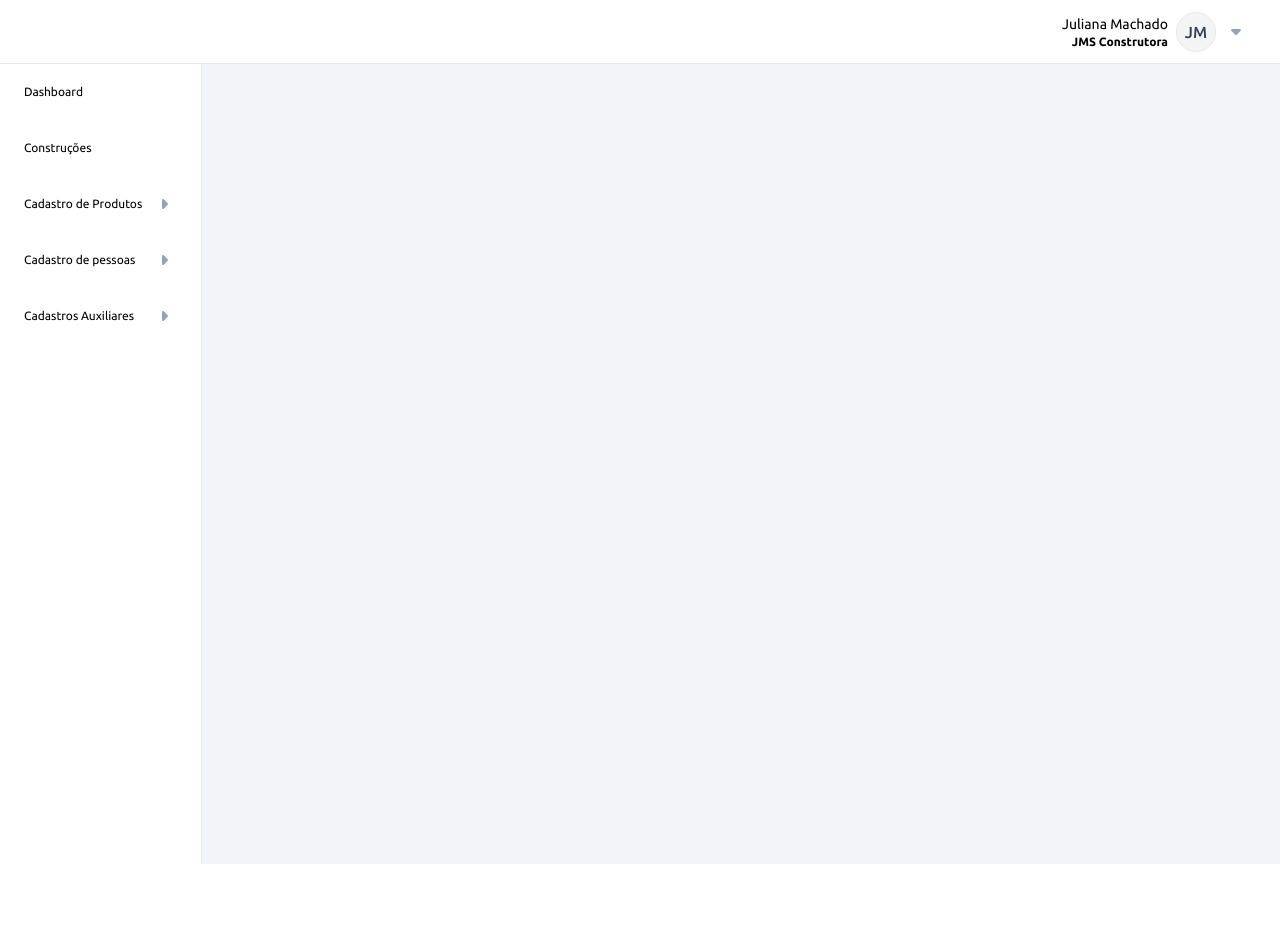
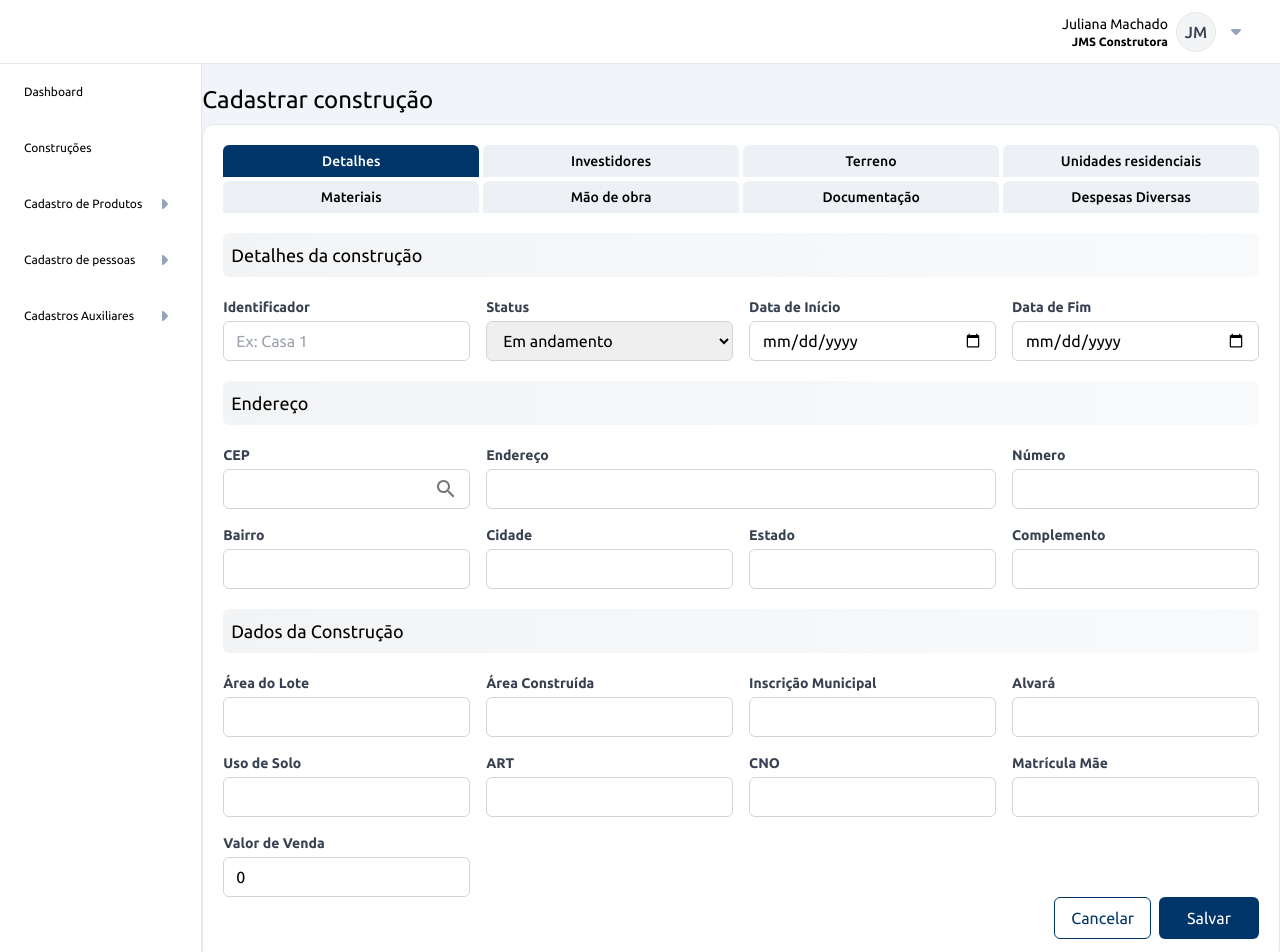
Before and after one commit to paulosjunior7/obras-app-frontend, a React (Vite) app: page /construcoes/cadastrar in a window 1280 px wide. Before the commit this address led to /. Shown: the top 952 px of the page. Before the commit the page ends 864 px from the top, so only its background shows below. Built offline with nearby package versions, Linux system fonts and the light colour scheme.

Commit message:
detalhes

```diff
--- a/src/components/Sidebar.tsx
+++ b/src/components/Sidebar.tsx
@@ -30,7 +30,7 @@ function Sidebar({ children }: { children: React.ReactNode }) {
     },
     {
       label: "Construções",
-      path: "/obras",
+      path: "/construcoes",
     },
     {
       label: "Cadastro de Produtos",
@@ -82,7 +82,7 @@ function Sidebar({ children }: { children: React.ReactNode }) {
     },
     {
       label: "Cadastros Auxiliares",
-      path: "/obras",
+      path: "",
       subMenu: [
         {
           label: "Documentos",
--- a/src/pages/Cargos/CadastroCargo/CadastroCargo.tsx
+++ b/src/pages/Cargos/CadastroCargo/CadastroCargo.tsx
@@ -1,5 +1,5 @@
-import { useParams, useNavigate } from "react-router-dom";
-import { Grid, Typography, TextField } from "@mui/material";
+import { useNavigate } from "react-router-dom";
+import { TextField } from "@mui/material";
 
 import {
   useCriarCargoMutation,
--- a/src/pages/Construcao/Detalhes/index.tsx
+++ b/src/pages/Construcao/Detalhes/index.tsx
@@ -1,8 +1,9 @@
 import { FormikProps, useFormik } from 'formik';
 import { ConstructionInputType, ConstructionType, StatusConstructionEnumType, useCriarConstrucaoMutation, useEditarConstrucaoMutation } from '../../../graphql/generated';
 import * as yup from "yup";
-import { toast } from 'react-toastify';
-import { parseISO } from 'date-fns';
+import SearchIcon from "@mui/icons-material/Search";
+import { IconButton } from '@mui/material';
+import { useNavigate } from 'react-router-dom';
 interface DetalhesProps {
   formik: FormikProps<ConstructionInputType>;
 }
@@ -10,18 +11,41 @@ interface DetalhesProps {
 export default function Detalhes({
   formik
 }: DetalhesProps) {
+  const navigate = useNavigate();
 
+  const handleBuscaCep = () => {
+    if (formik.values.zipCode) {
+      fetch(
+        `https://viacep.com.br/ws/${formik.values
+          .zipCode!.toString()
+          .replace(".", "")
+          .replace("-", "")}/json/`
+      )
+        .then((response) => response.json())
+        .then((data) => {
+          if (data.cep)
+            formik.setValues({
+              ...formik.values,
+              address: data.logradouro,
+              city: data.localidade,
+              state: data.uf,
+              neighbourhood: data.bairro,
+            });
+        });
+    }
+  };
 
   return (
     <>
       <div className="flex justify-between">
         <div className="flex justify-between w-full mt-5 bg-gradient-to-r from-gray-100 to-gray-50 p-2 rounded-md">
           <h4 className="text-lg font-normal">Detalhes da construção</h4>
+          {/* <h4 className="text-lg font-normal">{`Código: ${formik.values.identifier}`}</h4> */}
         </div>
       </div>
 
       <form>
-        <div className="grid grid-cols-2 gap-4 mt-5">
+        <div className="grid grid-cols-4 gap-4 mt-5">
           <div className="flex flex-col">
             <label htmlFor="identificador">Identificador</label>
             <input
@@ -68,13 +92,16 @@ export default function Detalhes({
           <h4 className="text-lg font-normal">Endereço</h4>
         </div>
 
-        <div className="grid grid-cols-2 gap-4 mt-5">
+        <div className="grid grid-cols-4 gap-4 mt-5">
           <div className="flex flex-col">
             <label htmlFor="cep">CEP</label>
+            <div className='relative'>
+
               <input
                 id="cep"
                 name="zipCode"
                 type="text"
+                className='absolute w-full'
                 onChange={(e) => {
                   let inputValue = e.target.value;
                   inputValue = inputValue.replace(/\D/g, "");
@@ -84,8 +111,18 @@ export default function Detalhes({
                 }
                 value={formik.values.zipCode}
               />
+              <div className='absolute right-4 top-0 cursor-pointer'>
+                <IconButton
+                  aria-label="toggle password visibility"
+                  onClick={handleBuscaCep}
+                  edge="end"
+                >
+                  <SearchIcon />
+                </IconButton>
               </div>
-          <div className="flex flex-col">
+            </div>
+          </div>
+          <div className="flex flex-col col-span-2">
             <label htmlFor="endereco">Endereço</label>
             <input
               id="endereco"
@@ -153,22 +190,22 @@ export default function Detalhes({
           <h4 className="text-lg font-normal">Dados da Construçāo</h4>
         </div>
 
-        <div className="grid grid-cols-2 gap-4 mt-5">
-
+        <div className="grid grid-cols-4 gap-4 mt-5">
           <div className="flex flex-col">
             <label htmlFor="areaLote">Área do Lote</label>
             <input
               id="areaLote"
               name="batchArea"
-              type="text"
+              type="number"
               onChange={(e) => {
-                let inputValue = e.target.value;
-                inputValue = inputValue.replace(/\D/g, "");
-                inputValue = inputValue.replace(/(\d)(\d{2})$/, "$1,$2");
-                inputValue = inputValue.replace(/(?=(\d{3})+(\D))\B/g, ".");
-                formik.setFieldValue('batchArea', inputValue)
+                // inputValue = inputValue.replace(/\D/g, "");
+                // inputValue = inputValue.replace(/(\d)(\d{2})$/, "$1,$2");
+                // inputValue = inputValue.replace(/(?=(\d{3})+(\D))\B/g, ".");
+                const inputValue = e.target.value;
+                const numericValue = inputValue !== "" ? parseInt(inputValue, 10) : null;
+                formik.setFieldValue('batchArea', numericValue)
               }}
-              value={formik.values.batchArea}
+              value={formik.values.batchArea || ''}
             />
           </div>
 
@@ -177,15 +214,9 @@ export default function Detalhes({
             <input
               id="areaConstruida"
               name="buildingArea"
-              type="text"
-              onChange={(e) => {
-                let inputValue = e.target.value;
-                inputValue = inputValue.replace(/\D/g, "");
-                inputValue = inputValue.replace(/(\d)(\d{2})$/, "$1,$2");
-                inputValue = inputValue.replace(/(?=(\d{3})+(\D))\B/g, ".");
-                formik.setFieldValue('buildingArea', inputValue)
-              }}
-              value={formik.values.buildingArea}
+              type="number"
+              onChange={formik.handleChange}
+              value={formik.values.buildingArea || ''}
             />
           </div>
 
@@ -194,9 +225,9 @@ export default function Detalhes({
             <input
               id="inscricaoMunicipal"
               name="municipalRegistration"
-              type="text"
+              type="number"
               onChange={formik.handleChange}
-              value={formik.values.municipalRegistration}
+              value={formik.values.municipalRegistration || ''}
             />
           </div>
 
@@ -205,9 +236,9 @@ export default function Detalhes({
             <input
               id="alvara"
               name="license"
-              type="text"
+              type="number"
               onChange={formik.handleChange}
-              value={formik.values.license}
+              value={formik.values.license || ''}
             />
           </div>
 
@@ -216,9 +247,9 @@ export default function Detalhes({
             <input
               id="usoDeSolo"
               name="undergroundUse"
-              type="text"
+              type="number"
               onChange={formik.handleChange}
-              value={formik.values.undergroundUse}
+              value={formik.values.undergroundUse || ''}
             />
           </div>
 
@@ -227,9 +258,9 @@ export default function Detalhes({
             <input
               id="art"
               name="art"
-              type="text"
+              type="number"
               onChange={formik.handleChange}
-              value={formik.values.art}
+              value={formik.values.art || ''}
             />
           </div>
 
@@ -238,9 +269,9 @@ export default function Detalhes({
             <input
               id="cno"
               name="cno"
-              type="text"
+              type="number"
               onChange={formik.handleChange}
-              value={formik.values.cno}
+              value={formik.values.cno || ''}
             />
           </div>
 
@@ -249,48 +280,48 @@ export default function Detalhes({
             <input
               id="matriculaMae"
               name="motherEnrollment"
-              type="text"
+              type="number"
               onChange={formik.handleChange}
-              value={formik.values.motherEnrollment}
+              value={formik.values.motherEnrollment || ''}
             />
           </div>
 
-          <div className="flex flex-col">
+          {/* <div className="flex flex-col">
             <label htmlFor="latitude">Latitude</label>
             <input
               id="latitude"
               name="latitude"
-              type="text"
+              type="number"
               onChange={(e) => {
-                let inputValue = e.target.value;
-                inputValue = inputValue.replace(/\D/g, "");
-                inputValue = inputValue.replace(/(\d)(\d{2})$/, "$1,$2");
-                inputValue = inputValue.replace(/(?=(\d{3})+(\D))\B/g, ".");
-                formik.setFieldValue('latitude', inputValue)
+                // let inputValue = e.target.value;
+                // inputValue = inputValue.replace(/\D/g, "");
+                // inputValue = inputValue.replace(/(\d)(\d{2})$/, "$1,$2");
+                // inputValue = inputValue.replace(/(?=(\d{3})+(\D))\B/g, ".");
+                formik.setFieldValue('latitude', e.target.value)
               }
               }
               value={formik.values.latitude}
             />
-          </div>
+          </div> */}
 
-          <div className="flex flex-col">
+          {/* <div className="flex flex-col">
             <label htmlFor="longitude">Longitude</label>
             <input
               id="longitude"
               name="longitude"
-              type="text"
+              type="number"
               onChange={(e) => {
-                let inputValue = e.target.value;
-                inputValue = inputValue.replace(/\D/g, "");
-                inputValue = inputValue.replace(/(\d)(\d{2})$/, "$1,$2");
-                inputValue = inputValue.replace(/(?=(\d{3})+(\D))\B/g, ".");
-                formik.setFieldValue('longitude', inputValue)
+                // let inputValue = e.target.value;
+                // inputValue = inputValue.replace(/\D/g, "");
+                // inputValue = inputValue.replace(/(\d)(\d{2})$/, "$1,$2");
+                // inputValue = inputValue.replace(/(?=(\d{3})+(\D))\B/g, ".");
+                formik.setFieldValue('longitude', e.target.value)
               }
               }
               value={formik.values.longitude}
             />
 
-          </div>
+          </div> */}
 
           <div className="flex flex-col">
             <label htmlFor="valorVenda">Valor de Venda</label>
@@ -304,14 +335,19 @@ export default function Detalhes({
                 inputValue = inputValue.replace(/(\d)(\d{2})$/, "$1,$2");
                 inputValue = inputValue.replace(/(?=(\d{3})+(\D))\B/g, ".");
                 formik.setFieldValue('saleValue', inputValue)
-              }
-              }
+              }}
               value={formik.values.saleValue}
             />
           </div>
         </div>
         <div className="flex justify-end w-full gap-2 col-span-2 ">
-          <button className="border-[#003569] text-[#003569] border px-4 py-2 rounded-md"
+          <button
+            onClick={() => {
+              formik.resetForm();
+              navigate('/construcoes')
+            }
+            }
+            className="border-[#003569] text-[#003569] border px-4 py-2 rounded-md"
           >Cancelar</button>
           <button
             onClick={() => {
--- a/src/pages/Construcao/Investidores/index.tsx
+++ b/src/pages/Construcao/Investidores/index.tsx
@@ -73,8 +73,6 @@ export default function Investidores() {
       },
     })
   }
-
-
 
   return (
     <>
--- a/src/pages/Construcao/index.tsx
+++ b/src/pages/Construcao/index.tsx
@@ -5,21 +5,47 @@ import { useState } from "react";
 import Detalhes from "./Detalhes";
 import Investidores from "./Investidores";
 import Terreno from "./Terreno";
-import LeftModal from "../../components/LeftModal";
 import UnidadeResidencial from "./UnidadeResidencial";
 import Materiais from "./Materiais";
-import { useModalProduto } from "../../hooks/useModalProduto";
-import { ConstructionInputType, useCriarConstrucaoMutation } from "../../graphql/generated";
+import { ConstructionInputType, StatusConstructionEnumType, useCriarConstrucaoMutation, useEditarConstrucaoMutation, useGetObraByIdQuery } from "../../graphql/generated";
+import { convertDateToISOWithTimezone } from "../../utils/convertISOdate";
+import { toast } from "react-toastify";
+import { useNavigate, useParams } from "react-router-dom";
+import { format } from "date-fns";
 
 export default function Construcao() {
   const [selectedTab, setSelectedTab] = useState(0);
+  const { slug } = useParams<{ slug: string }>();
+  const navigate = useNavigate();
 
   const [criarConstrucao] = useCriarConstrucaoMutation({
     onCompleted: (response) => {
-      console.log(response)
+      toast.success("Construção cadastrada com sucesso", {
+        position: toast.POSITION.BOTTOM_RIGHT,
+        className: "foo-bar",
+      });
     },
     onError: (error) => {
-      console.log(error)
+      toast.error("Falha ao cadastrar construção", {
+        position: toast.POSITION.BOTTOM_RIGHT,
+        className: "foo-bar",
+      });
+    },
+  });
+
+  const [editarConstrucao] = useEditarConstrucaoMutation({
+    onCompleted: (resposta) => {
+      toast.success("Construção alterada", {
+        position: toast.POSITION.BOTTOM_RIGHT,
+        className: "foo-bar",
+      });
+      navigate("/construcoes");
+    },
+    onError: (error) => {
+      toast.error("Falha ao alterar a construção", {
+        position: toast.POSITION.BOTTOM_RIGHT,
+        className: "foo-bar",
+      });
     },
   });
 
@@ -50,15 +76,16 @@ export default function Construcao() {
       active: true,
     },
     onSubmit: (values) => {
-      alert(JSON.stringify(values, null, 2));
       try {
-        criarConstrucao({
+        if (slug) {
+          editarConstrucao({
             variables: {
+              id: Number(slug),
               input: {
                 identifier: values.identifier,
                 statusConstruction: values.statusConstruction,
-              dateBegin: values.dateBegin,
-              dateEnd: values.dateEnd,
+                dateBegin: convertDateToISOWithTimezone(values.dateBegin),
+                dateEnd: convertDateToISOWithTimezone(values.dateEnd),
                 zipCode: values.zipCode,
                 address: values.address,
                 number: values.number,
@@ -81,20 +108,90 @@ export default function Construcao() {
               },
             },
           })
+        } else {
+          criarConstrucao({
+            variables: {
+              input: {
+                identifier: values.identifier,
+                statusConstruction: values.statusConstruction,
+                dateBegin: convertDateToISOWithTimezone(values.dateBegin),
+                dateEnd: convertDateToISOWithTimezone(values.dateEnd),
+                zipCode: values.zipCode,
+                address: values.address,
+                number: values.number,
+                neighbourhood: values.neighbourhood,
+                city: values.city,
+                state: values.state,
+                complement: values.complement,
+                batchArea: values.batchArea,
+                buildingArea: values.buildingArea,
+                municipalRegistration: values.municipalRegistration,
+                license: values.license,
+                undergroundUse: values.undergroundUse,
+                art: values.art,
+                cno: values.cno,
+                motherEnrollment: values.motherEnrollment,
+                latitude: values.latitude,
+                longitude: values.longitude,
+                saleValue: values.saleValue,
+                active: values.active,
+              },
+            },
+          })
+        }
       } catch (error) {
         console.log(error)
       }
-
     },
   });
 
-  const modalProduto = useModalProduto();
+  const { loading } = useGetObraByIdQuery({
+    variables: {
+      id: Number(slug),
+    },
+    skip: !!!slug,
+    fetchPolicy: "cache-and-network",
+    onCompleted: (response) => {
+      formik.setValues({
+        address: response.constructions?.findById?.address!,
+        art: response.constructions?.findById?.art!,
+        batchArea: response.constructions?.findById?.batchArea!,
+        buildingArea: response.constructions?.findById?.buildingArea!,
+        city: response.constructions?.findById?.city!,
+        cno: response.constructions?.findById?.cno!,
+        complement: response.constructions?.findById?.complement!,
+        dateBegin: format(
+          new Date(response.constructions?.findById?.dateBegin),
+          "yyyy-MM-dd"
+        ),
+        dateEnd: response.constructions?.findById?.dateEnd,
+        identifier: response.constructions?.findById?.identifier!,
+        latitude: response.constructions?.findById?.latitude!,
+        license: response.constructions?.findById?.license!,
+        longitude: response.constructions?.findById?.longitude!,
+        motherEnrollment: response.constructions?.findById?.motherEnrollment,
+        municipalRegistration:
+          response.constructions?.findById?.municipalRegistration,
+        neighbourhood: response.constructions?.findById?.neighbourhood,
+        number: response.constructions?.findById?.number,
+        saleValue: response.constructions?.findById?.saleValue,
+        state: response.constructions?.findById?.state!,
+        undergroundUse: response.constructions?.findById?.undergroundUse,
+        zipCode: response.constructions?.findById?.zipCode,
+        statusConstruction:
+          response.constructions?.findById?.statusConstruction as StatusConstructionEnumType,
+        active: response.constructions?.findById?.active!,
+      });
+    },
+  });
 
   return (
     <Container>
       <div className="flex justify-between">
         <h4 className="text-2xl font-normal leading-none mb-3">
-          Cadastrar Construção
+          {
+            slug ? "Editar construção" : "Cadastrar construção"
+          }
         </h4>
       </div>
 
--- a/src/pages/Obras/index.tsx
+++ b/src/pages/Obras/index.tsx
@@ -92,7 +92,7 @@ function Obras() {
   };
 
   const handleEdit = (id: number) => {
-    navigate(`/produtos/edicao/${id}`);
+    navigate(`/construcoes/editar/${id}`);
   };
 
   const handleDelete = () => {
@@ -128,8 +128,8 @@ function Obras() {
   };
 
   const column = [
-    { heading: "Descricao", value: "indetifier" },
-    { heading: "Detalhe", value: "detail" },
+    { heading: "Descricao", value: "identifier" },
+    { heading: "Detalhe", value: "dateBegin" },
     { heading: "Status", value: "active" },
   ];
 
@@ -140,7 +140,7 @@ function Obras() {
           setSearch={setPesquisa}
           title="Construções"
           button="Cadastrar nova construção"
-          onClick={() => navigate("/obras/cadastro")}
+          onClick={() => navigate("/construcoes/cadastrar")}
           loading={loading}
         />
         <Table
--- a/src/routes.tsx
+++ b/src/routes.tsx
@@ -13,7 +13,6 @@ import Login from "./pages/Login/Login";
 import Pessoas from "./pages/Pessoas";
 import CadastroPessoa from "./pages/Pessoas/CadastroPessoa";
 import Unidades from "./pages/Unidades";
-import Obra from "./pages/Obra";
 import GrupoProduto from "./pages/GrupoProduto";
 import Obras from "./pages/Obras";
 import Construcao from "./pages/Construcao";
@@ -23,7 +22,8 @@ export function Router() {
     <Routes>
       <Route path="*" element={<Navigate to="/" />} />
 
-      <Route path="/obras/cadastro" element={<Construcao />} />
+      <Route path="/construcoes/cadastrar" element={<Construcao />} />
+      <Route path="/construcoes/editar/:slug" element={<Construcao />} />
       <Route path="/" element={<Home />} />
       <Route path="/produtos" element={<Produtos />} />
 
@@ -37,7 +37,7 @@ export function Router() {
       <Route path="/pessoas/edicao/:slug" element={<CadastroPessoa />} />
       <Route path="/pessoas/cadastro" element={<CadastroPessoa />} />
       <Route path="/cargos" element={<Cargos />} />
-      <Route path="/obras" element={<Obras />} />
+      <Route path="/construcoes" element={<Obras />} />
 
       {/*<Route path="/obra" element={<Obra />} />
       <Route path="/obra/:slug" element={<Obra />}>
--- a/src/services/Obras/index.tsx
+++ b/src/services/Obras/index.tsx
@@ -11,7 +11,7 @@ export default function Obras() {
           <h4 className="text-lg font-normal">Minhas Obras</h4>
           <button className="bg-blue-500 text-white px-4 py-2 rounded-md"
             onClick={() => {
-              navigate("/obras/nova")
+              navigate("/construcoes/nova")
             }}
           >Adicionar</button>
         </div>
--- /dev/null
+++ b/src/utils/convertISOdate.tsx
@@ -0,0 +1,9 @@
+import { format, parseISO, addDays, addHours } from "date-fns";
+
+export function convertDateToISOWithTimezone(date: string): string {
+  const parsedDate = parseISO(date);
+  const dateWithTimezone = addHours(parsedDate, -3);
+  const adjustedDate = addDays(dateWithTimezone, 1);
+  const formattedDate = format(adjustedDate, "yyyy-MM-dd'T'HH:mm:ssxxx");
+  return formattedDate;
+}
```
Lines whose indentation alone changed are shown as unchanged.
